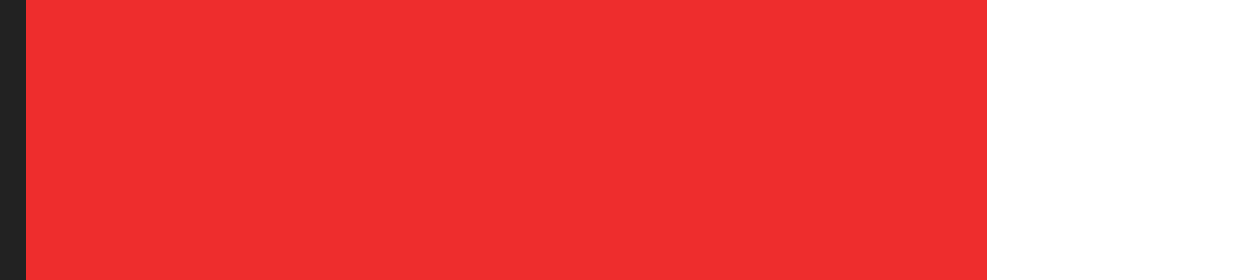
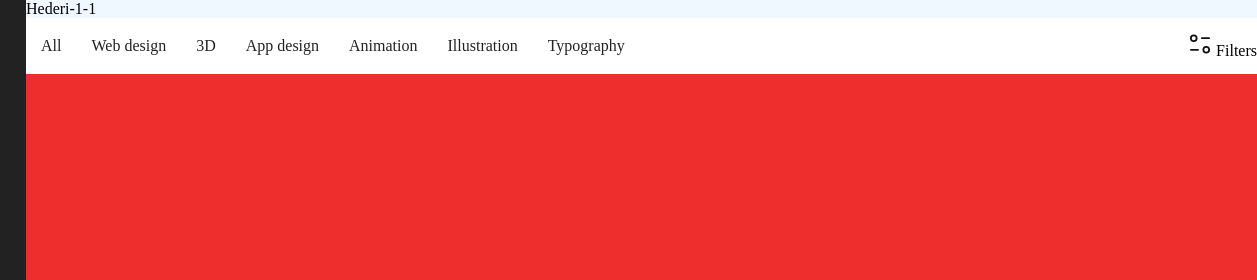
Before and after one commit to Kakhber/homework, a plain HTML site: page index.html in a window 1280 px wide. Shown: the top 280 px of the page, 293-1550 px from the left, 1257 px wide, since content can reach past the window. Drawn offline with Linux system fonts and the light colour scheme.

Commit message:
ადდ
სამუშაო ვერსია

```diff
--- a/css/style.css
+++ b/css/style.css
@@ -8,7 +8,7 @@
     padding: 0 auto;
     background-color: #222222;
 }
-.content{
+.page-scrol{
     background-color: rgb(238, 45, 45);
 }
 .side-photo{
@@ -84,3 +84,39 @@
     font-size: 14px;
     font-family: avenir_heavy;
 }
+.Header-head{
+    width: 100%;
+    background-color: aliceblue;
+}
+.content{
+    width: 1231px;
+    margin: auto;
+    background-color: #FFFFFF;
+}
+.content-list{
+    width: 100%;
+    height: 56px;
+    display: flex;
+    align-items: center;
+    justify-content: space-between;
+}
+.contant-ul{
+    display: flex;
+    align-items: center;
+}
+.contant-li{
+    display: flex;
+    align-items: center;
+    height: 56px;
+    transition: border-radius, background-color;
+}
+.contant-li a{
+    padding:15px;
+    color: #222222;
+    font-size: 16px;
+    font-family: avenir_heavy;
+}
+.contant-li:hover{
+    background-color: #F2F2F2;
+    border-radius: 12px;
+}
--- a/index.html
+++ b/index.html
@@ -76,7 +76,40 @@
                 <span class="second-span">Load more (15)</span>
             </div>
         </div>
-        <div class="content">
+        <div class="page-scrol">
+            <div class="Header-head">Hederi-1-1</div>
+                <div class="content">
+                    <div class="content-list">
+                        <ul class="contant-ul">
+                            <li class="contant-li">
+                                <a href="#">All</a>
+                            </li>
+                            <li class="contant-li">
+                                <a href="#">Web design</a>
+                            </li>
+                            <li class="contant-li">
+                                <a href="#">3D</a>
+                            </li>
+                            <li class="contant-li">
+                                <a href="#">App design</a>
+                            </li>
+                            <li class="contant-li">
+                                <a href="#">Animation</a>
+                            </li>
+                            <li class="contant-li">
+                                <a href="#">Illustration</a>
+                            </li>
+                            <li class="contant-li">
+                                <a href="#">Typography</a>
+                            </li>
+                        </ul>
+                        <div class="contant-filter">
+                            <img src="image/filter_icon.svg" alt="filtericon">
+                            <span>Filters</span>
+                        </div>
+                    </div>
+                </div>
+            </div>
 
         </div>
 </body>
```
Also changed, not shown: image/filter_icon.svg (added).
